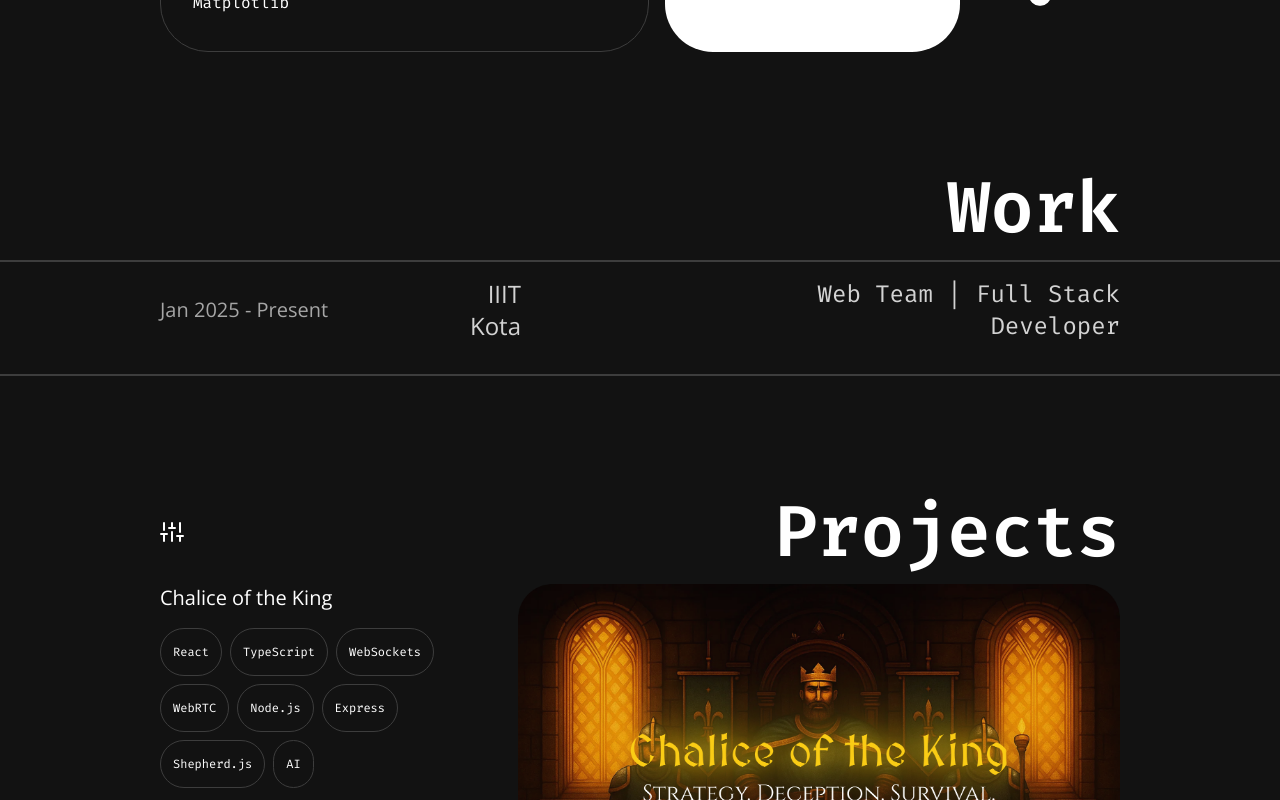
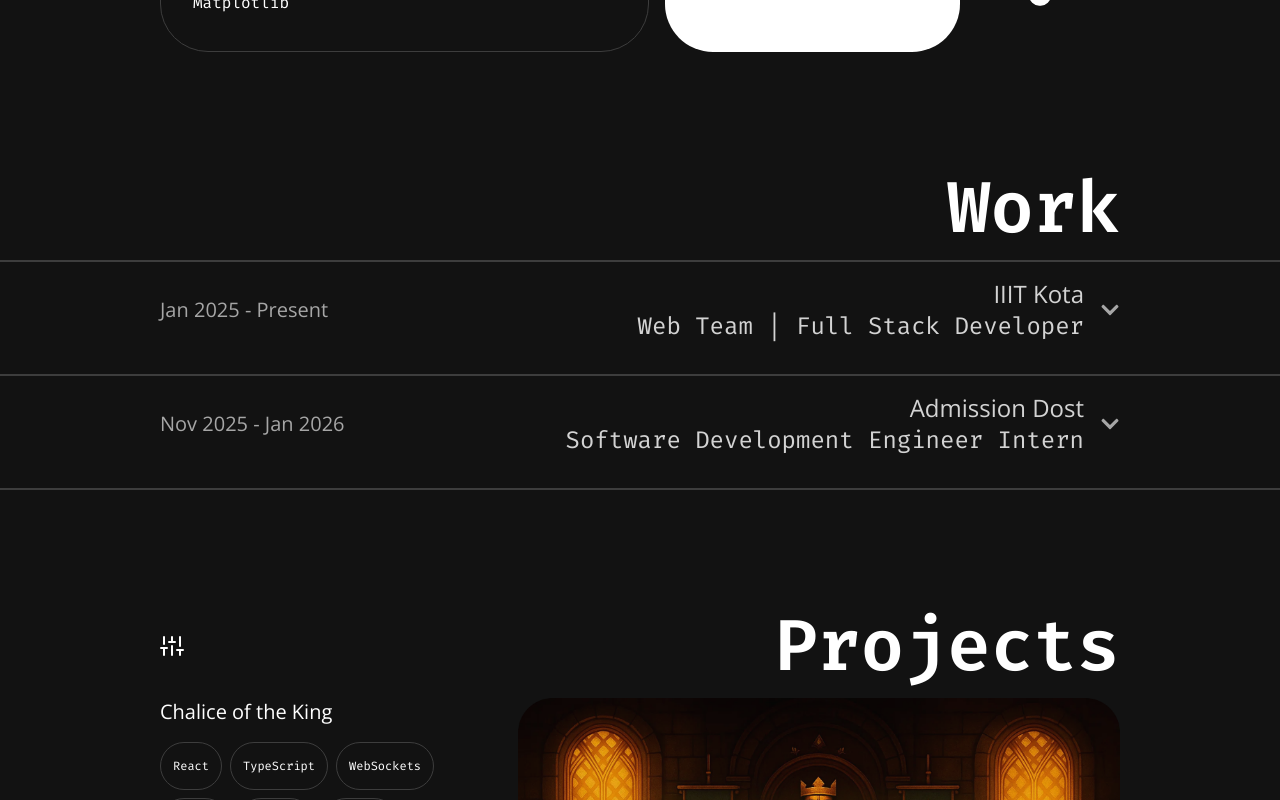
Before and after one commit to Gourav1632/Portfolio-2025, a React (Vite) app: page / in a window 1280 px wide. Shown: the part 2100-2900 px from the top of the page. Built offline with nearby package versions, Linux system fonts and the light colour scheme; a web font is replaced by a local one.

Commit message:
refactor: update experience data and work card ui

```diff
--- a/src/components/homepage/ProjectsLink.jsx
+++ b/src/components/homepage/ProjectsLink.jsx
@@ -1,4 +1,3 @@
-import React from 'react'
 import { motion } from 'framer-motion';
 
 function ProjectsLink() {
--- a/src/components/homepage/ResumeLink.jsx
+++ b/src/components/homepage/ResumeLink.jsx
@@ -1,10 +1,9 @@
-import React from 'react';
 import { BsArrowUpRight } from "react-icons/bs";
 import { motion } from 'framer-motion';
 
 function ResumeLink() {
   return (
-    <a href="https://gourav1632.github.io/Profile/Resume.pdf" target='_blank' >
+    <a href="https://drive.google.com/file/d/1mXqO5xHrN7xvLx5C4j-z7jS-DWXZ4tcG/view?usp=sharing" target='_blank' >
       <motion.button initial={{opacity:0,y:"-10px"}} animate={{opacity:1,y:"0px"}}  transition={{duration:.3}} whileHover={{scale:1.02}} className=" bg-[#B8001F] cursor-pointer  aspect-square  h-[140px] md:h-[200px] lg:h-full rounded-4xl lg:rounded-[40px] relative flex items-center justify-center">
         <BsArrowUpRight  className="text-[25px] lg:text-[30px] 2xl:text-[40px] absolute top-4 lg:top-4 right-4 lg:right-4"  />
         <span className='text-[20px] lg:text-2xl 2xl:text-3xl italic font-fira'>Resume</span>
--- a/src/components/workpage/WorkCard.jsx
+++ b/src/components/workpage/WorkCard.jsx
@@ -1,5 +1,6 @@
 import  { useState, useRef, useLayoutEffect } from 'react'
 import { motion, AnimatePresence } from 'framer-motion'
+import { FaChevronDown } from 'react-icons/fa'
 
 function WorkCard({ organisation, job, starting, ending, description }) {
   const [open, setOpen] = useState(false);
@@ -28,17 +29,22 @@ function WorkCard({ organisation, job, starting, ending, description }) {
         } cursor-pointer flex flex-col gap-4 pt-4`}
       >
         <div className="px-8 md:px-20 lg:px-20 xl:px-40 2xl:px-80 font-[Open_Sans] flex items-center text-2xl gap-15 lg:gap-30">
-          <div className="duration min-w-1/6 text-[#a6a6a6] text-[12px] lg:text-xl flex flex-col lg:flex-row">
+          <div className="duration min-w-1/6 text-[#a6a6a6] text-[12px] lg:text-xl flex flex-row">
             <div className="starting whitespace-nowrap">{starting} -&nbsp;</div>
             <div className="ending whitespace-nowrap">{ending}</div>
           </div>
-          <div className="work w-full flex flex-col lg:flex-row gap-2 lg:gap-50 justify-between text-right">
-            <div className="organisation text-[14px] lg:text-2xl ">
-              {organisation}
+          <div className="work flex-1 flex flex-row items-center justify-end gap-4">
+            <div className="flex flex-col items-end text-right">
+              <div className="organisation text-[14px] lg:text-2xl whitespace-nowrap">
+                {organisation}
+              </div>
+              <div className="job font-fira text-[14px] lg:text-2xl whitespace-nowrap">
+                {job}
+              </div>
             </div>
-            <div className="job font-fira text-[14px] lg:text-2xl ">
-              {job}
-            </div>
+            <motion.div animate={{ rotate: open ? 180 : 0 }} className="shrink-0 flex items-center">
+              <FaChevronDown className="text-[14px] lg:text-xl text-[#a6a6a6]" />
+            </motion.div>
           </div>
         </div>
 
--- /dev/null
+++ b/src/data/work/work.js
@@ -0,0 +1,18 @@
+const workExperiences = [
+  {
+    starting: "Jan 2025",
+    ending: "Present",
+    organisation: "IIIT Kota",
+    job: "Web Team | Full Stack Developer",
+    description: "Develop and maintain full-stack web projects for the institute, while contributing to UI/UX improvements. Collaborate with the team to enhance accessibility, performance, and overall user experience."
+  },
+  {
+    starting: "Nov 2025",
+    ending: "Jan 2026",
+    organisation: "Admission Dost",
+    job: "Software Development Engineer Intern",
+    description: "Architected a scalable backend using Go (Gin) and PostgreSQL to support 1,000+ records. Implemented zero-downtime CI/CD pipelines on AWS and optimized API response times by ~40% using Redis caching."
+  }
+];
+
+export default workExperiences;
--- a/src/pages/Skills.jsx
+++ b/src/pages/Skills.jsx
@@ -35,7 +35,7 @@ function Skills() {
           <div className="code whitespace-nowrap font-fira  font-semibold text-white text-4xl">{"{../}"}</div>
               </motion.div>
           <div className="skill w-full">
-            <SkillCard width="w-full" isWhite={false  } title="Programming" body="C / C++ / Javascipt / Python" />
+            <SkillCard width="w-full" isWhite={false  } title="Programming" body="C / C++ / Javascipt / Python / Go (Golang)" />
           </div>
         </div>
         <SkillCard width="w-full" isWhite={false} title="AI-ML & Data Science" body="Scikit Learn / TensorFlow / Numpy / Pandas / Matplotlib" />
--- a/src/pages/Work.jsx
+++ b/src/pages/Work.jsx
@@ -1,4 +1,5 @@
 import WorkCard from '../components/workpage/WorkCard'
+import workExperiences from '../data/work/work'
 
 
 function Work() {
@@ -9,7 +10,16 @@ function Work() {
               Work
           </div>
           <hr className=' border-[#3d3d3d] border-[1px] mt-4' />
-            <WorkCard starting="Jan 2025"  ending="Present" description="Responsible for developing & handling full-stack web projects at the institute, while also contributing to UI/UX improvements. Collaborated with the team to enhance accessibility and overall user experience." organisation="IIIT Kota" job="Web Team | Full Stack Developer" />
+            {workExperiences.map((work, index) => (
+                <WorkCard
+                    key={index}
+                    starting={work.starting}
+                    ending={work.ending}
+                    description={work.description}
+                    organisation={work.organisation}
+                    job={work.job}
+                />
+            ))}
     </section>
   )
 }
```
